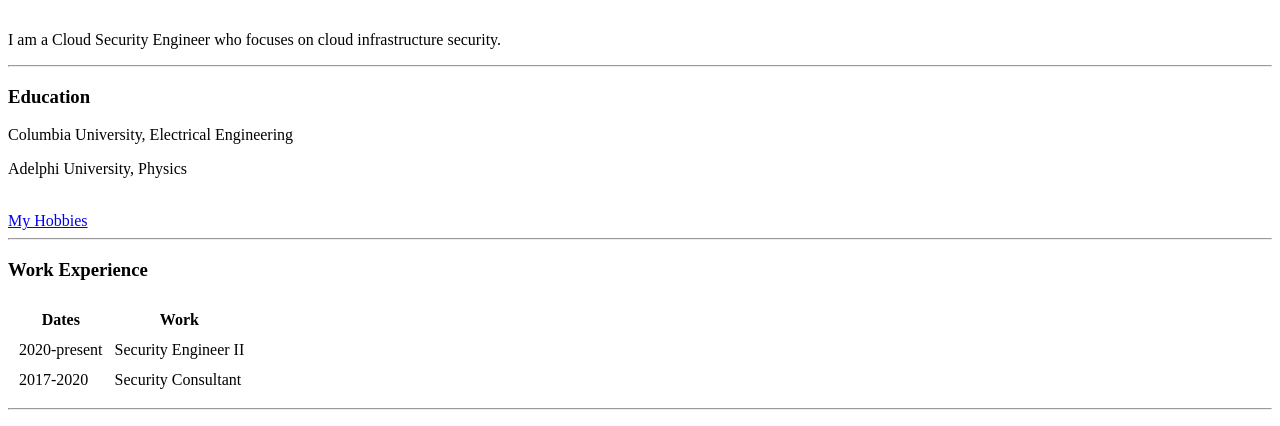
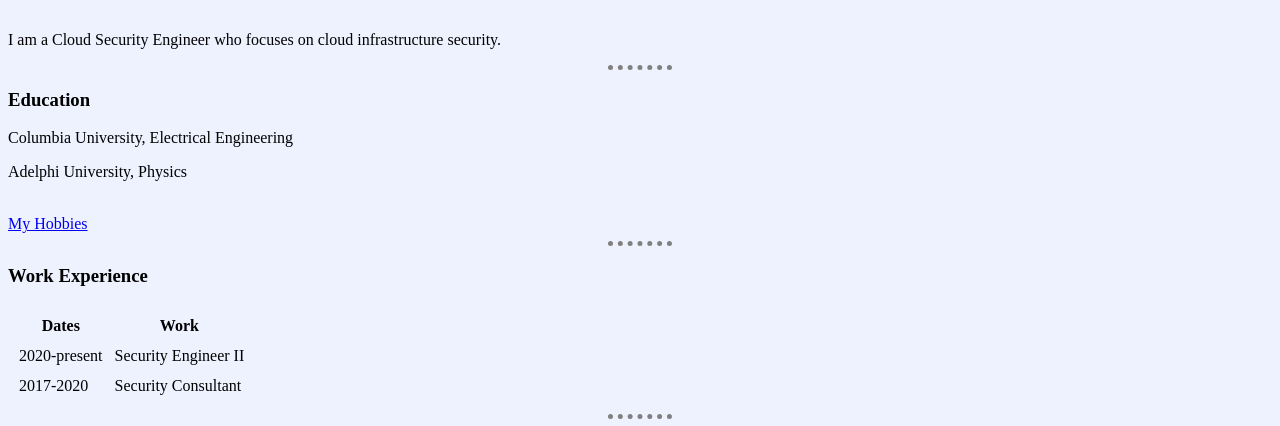
Before and after one commit to namercha/Web-Development, a plain HTML site: page HTML - Personal Site/index.html in a window 1280 px wide. Shown: the part 357-783 px from the top of the page. Drawn offline with Linux system fonts and the light colour scheme.

Commit message:
Adding internal CSS to the web page

```diff
--- a/HTML - Personal Site/index.html
+++ b/HTML - Personal Site/index.html
@@ -6,9 +6,26 @@
     <meta http-equiv="X-UA-Compatible" content="IE=edge">
     <meta name="viewport" content="width=device-width, initial-scale=1.0">
     <title>Nabil's Personal Site</title>
+
+    <style>
+        body {
+            background-color: #EEF2FF;
+        }
+
+        hr {
+            border-style: none;
+            border-top: dotted;
+            border-color: grey;
+            border-width: 5px;
+            height: 0;
+            width: 5%;
+        }
+    </style>
+
 </head>
 
 <body>
+
     <table cellspacing="20">
         <tr>
             <td><img src="images/nabil-modified.png" alt="Nabil's profile picture" width="300" height="300"></td>
```
